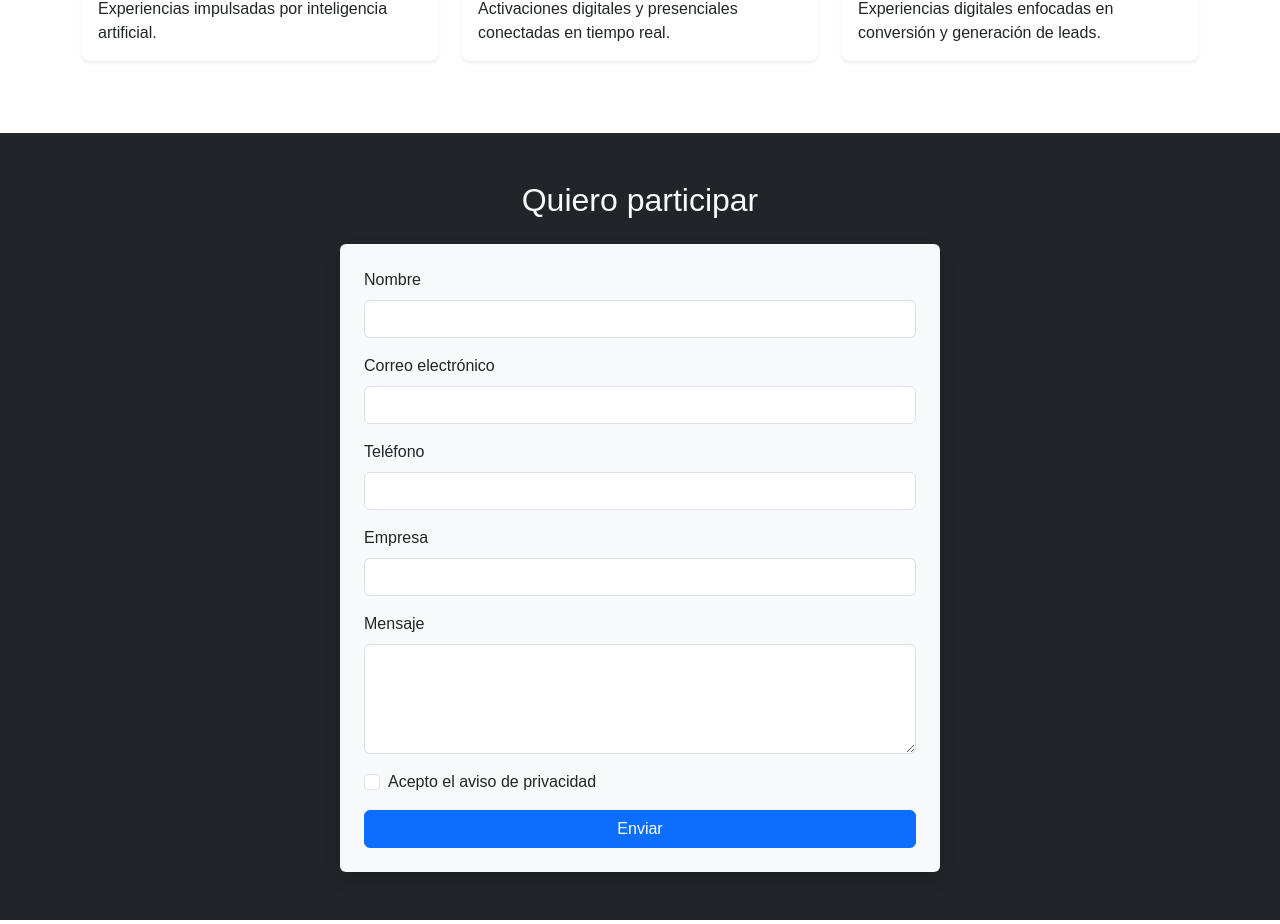
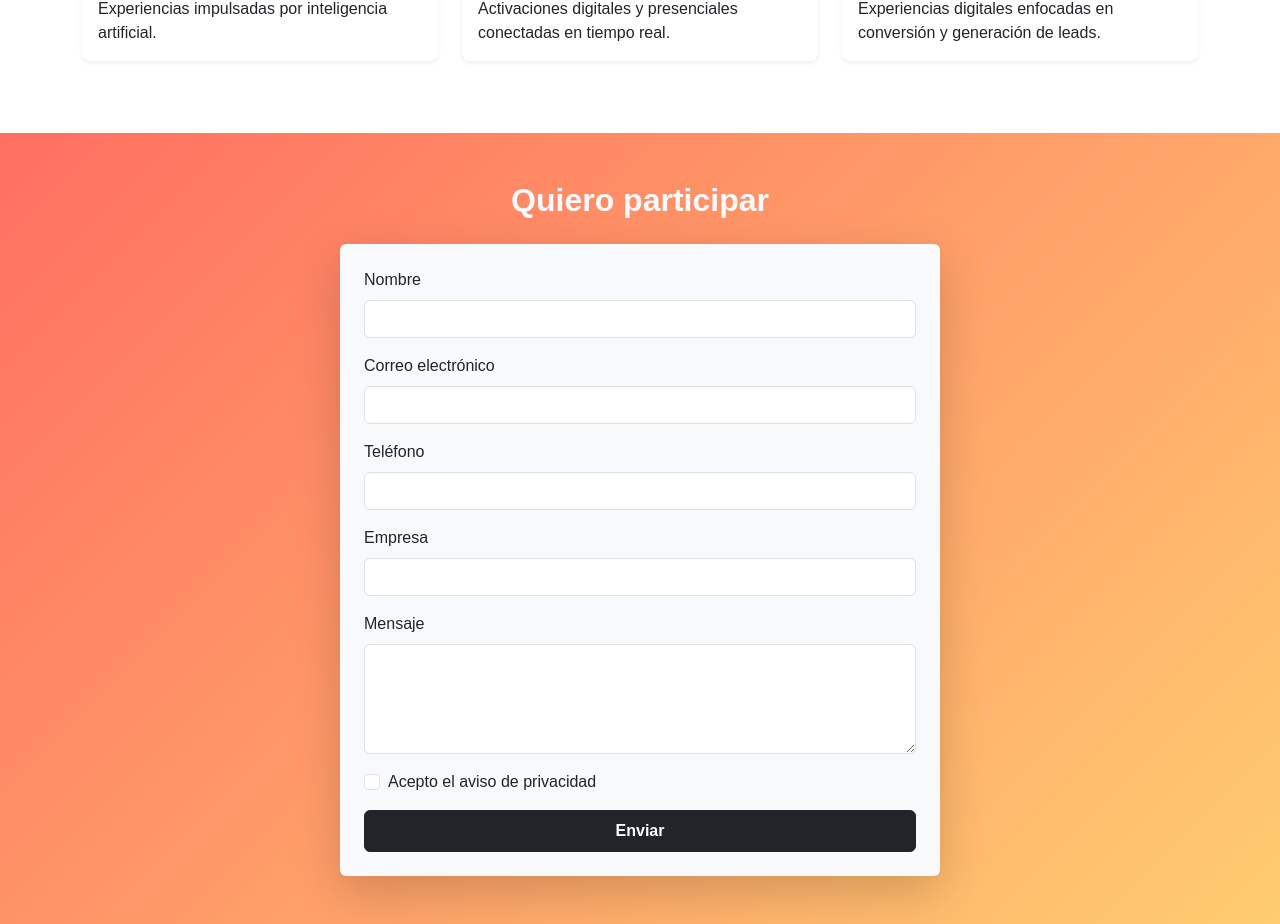
Before and after one commit to AlbertMares/rock-experience, a Next.js app: page / in a window 1280 px wide. Shown: the part 1673-2597 px from the top of the page. Built offline with nearby package versions, Linux system fonts and the light colour scheme.

Commit message:
Style: se quita sweet alert y agrega efecto en form, cambia color

```diff
--- a/src/app/components/ContactForm.tsx
+++ b/src/app/components/ContactForm.tsx
@@ -1,8 +1,7 @@
 "use client";
 
 import { useState } from "react";
-import { Form, Button, Container } from "react-bootstrap";
-import Swal from "sweetalert2";
+import { Form, Button, Alert, Container } from "react-bootstrap";
 
 export default function ContactForm() {
   const [form, setForm] = useState({
@@ -13,7 +12,10 @@ export default function ContactForm() {
     message: "",
     privacy: false,
   });
+  const [error, setError] = useState("");
+  const [success, setSuccess] = useState("");
   const [submitted, setSubmitted] = useState(false);
+  const [closing, setClosing] = useState(false);
 
   const handleChange = (e: React.ChangeEvent<HTMLInputElement | HTMLTextAreaElement>) => {
     const { name, value, type } = e.target;
@@ -34,33 +36,31 @@ export default function ContactForm() {
     e.preventDefault();
     const err = validate();
     if (err) {
-      Swal.fire({
-        icon: "error",
-        title: "Oops...",
-        text: err,
-      });
+      setError(err);
+      setSuccess("");
     } else {
-      setSubmitted(true);
-      Swal.fire({
-        icon: "success",
-        title: "¡Gracias!",
-        text: "Recibimos tus datos correctamente.",
-        confirmButtonColor: "#0d6efd",
-      });
+      setError("");
+      setSuccess("Gracias. recibimos tus datos correctamente.");
+      setClosing(true);
+      setTimeout(() => setSubmitted(true), 700); // espera animación
     }
   };
 
-  if (submitted) {
-    return null; // oculta el formulario después de enviar
-  }
+  return (
+    <section
+      id="contacto"
+      className="py-5 text-light"
+      style={{
+        background: "linear-gradient(135deg, #ff6f61 0%, #ffcc70 100%)",
+      }}
+    >
+      <Container>
+        <h2 className="mb-4 text-center fw-bold">Quiero participar</h2>
 
-  return (
-    <section id="contacto" className="py-5 bg-dark text-light">
-      <Container>
-        <h2 className="mb-4 text-center">Quiero participar</h2>
+        {!submitted ? (
           <Form
             onSubmit={handleSubmit}
-          className="p-4 rounded bg-light text-dark shadow"
+            className={`p-4 rounded bg-light text-dark shadow-lg ${closing ? "slide-fade-out" : ""}`}
             style={{ maxWidth: "600px", margin: "0 auto" }}
           >
             <Form.Group className="mb-3">
@@ -91,10 +91,16 @@ export default function ContactForm() {
               required
               className="mb-3"
             />
-          <Button type="submit" variant="primary" className="w-100">
+            <Button type="submit" variant="dark" className="w-100 fw-bold py-2">
               Enviar
             </Button>
+            {error && <Alert variant="danger" className="mt-3 text-center">{error}</Alert>}
           </Form>
+        ) : (
+          <Alert variant="success" className="p-4 text-center fw-bold shadow-lg slide-fade-in" style={{ maxWidth: "600px", margin: "0 auto" }}>
+            {success}
+          </Alert>
+        )}
       </Container>
     </section>
   );
--- a/src/app/globals.css
+++ b/src/app/globals.css
@@ -52,3 +52,22 @@ a {
   transform: translateY(-5px);
   box-shadow: 0 8px 20px rgba(0,0,0,0.15);
 }
+
+.slide-fade-out {
+  opacity: 0;
+  transform: translateY(40px);
+  transition: opacity 0.7s ease, transform 0.7s ease;
+}
+
+.slide-fade-in {
+  opacity: 0;
+  transform: translateY(-40px);
+  animation: fadeInUp 0.7s forwards;
+}
+
+@keyframes fadeInUp {
+  to {
+    opacity: 1;
+    transform: translateY(0);
+  }
+}
```
Lines whose indentation alone changed are shown as unchanged.
